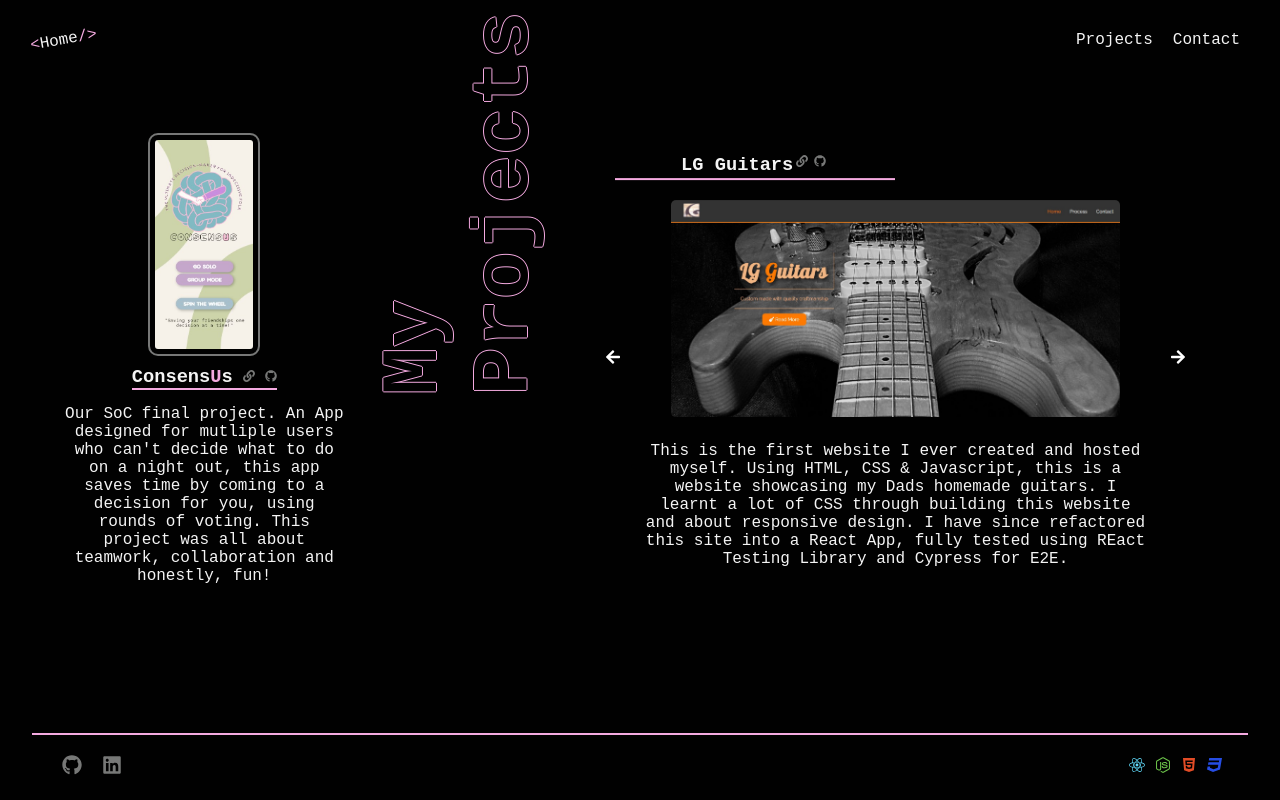
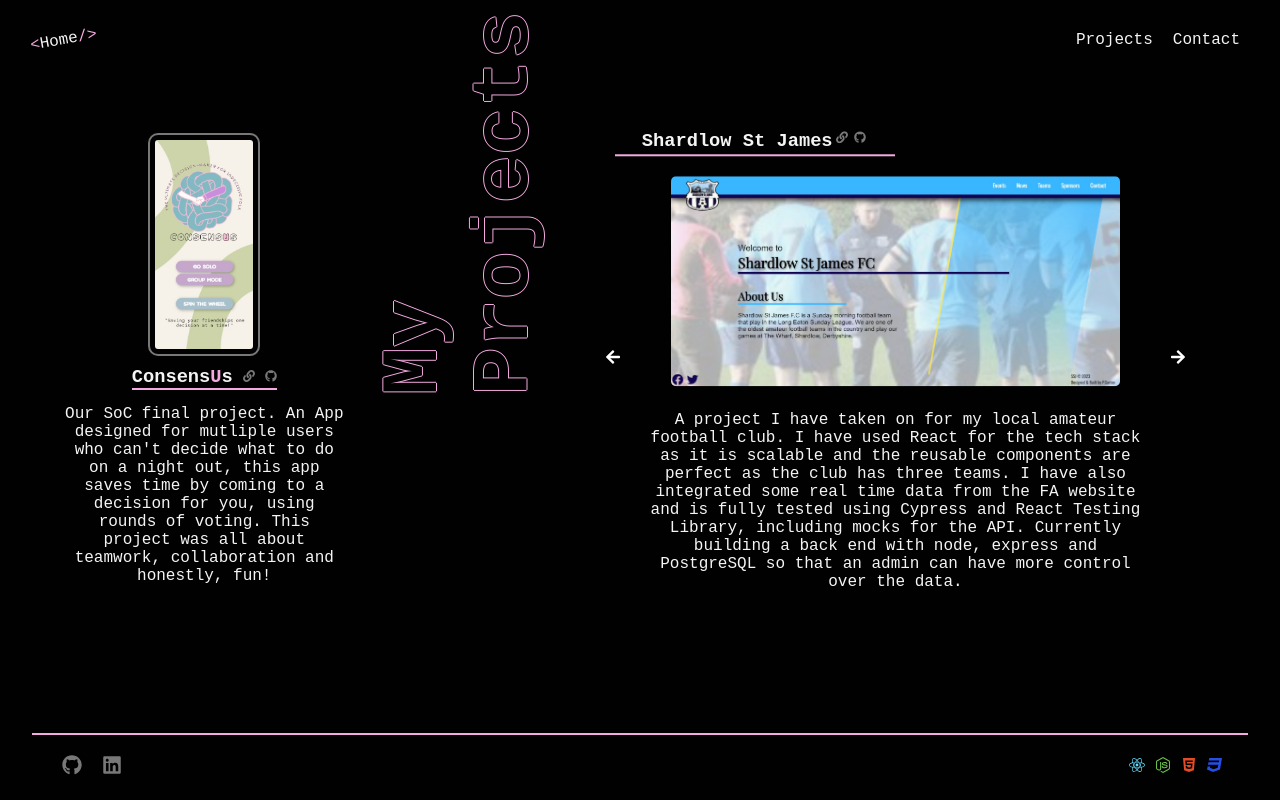
Before and after one commit to paulg44/portfolio_one, a React (Create React App) app in the folder my-portfolio/: page /projects in a window 1280 px wide. Built offline with nearby package versions, Linux system fonts and the light colour scheme; a web font is replaced by a local one.

Commit message:
change link to ssj

```diff
--- a/my-portfolio/src/Pages/Projects/Projects.js
+++ b/my-portfolio/src/Pages/Projects/Projects.js
@@ -20,21 +20,21 @@ import "./Projects.css";
 function Projects() {
   const projectsData = [
     {
+      title: "Shardlow St James",
+      websiteLink: "https://ssjfc.netlify.app/",
+      githubLink: "https://github.com/paulg44/shardlow_st_james",
+      imgSrc: ssj,
+      description:
+        "A project I have taken on for my local amateur football club. I have used React for the tech stack as it is scalable and the reusable components are perfect as the club has three teams. I have also integrated some real time data from the FA website and is fully tested using Cypress and React Testing Library, including mocks for the API. Currently building a back end with node, express and PostgreSQL so that an admin can have more control over the data.",
+      className: "individual-project",
+    },
+    {
       title: "LG Guitars",
       websiteLink: "https://lgguitars.netlify.app",
       githubLink: "https://github.com/paulg44/LGGuitars",
       imgSrc: lgGuitarsImg,
       description:
         " This is the first website I ever created and hosted myself. Using HTML, CSS & Javascript, this is a website showcasing my Dads homemade guitars. I learnt a lot of CSS through building this website and about responsive design. I have since refactored this site into a React App, fully tested using REact Testing Library and Cypress for E2E.",
-      className: "individual-project",
-    },
-    {
-      title: "Shardlow St James",
-      websiteLink: "https://statuesque-basbousa-0726c3.netlify.app/",
-      githubLink: "https://github.com/paulg44/shardlow_st_james",
-      imgSrc: ssj,
-      description:
-        "A project I have taken on for my local amateur football club. I have used React for the tech stack as it is scalable and the reusable components are perfect as the club has three teams. I have also integrated some real time data from the FA website and is fully tested using Cypress and React Testing Library, including mocks for the API. Currently building a back end with node, express and PostgreSQL so that an admin can have more control over the data.",
       className: "individual-project",
     },
     {
```
